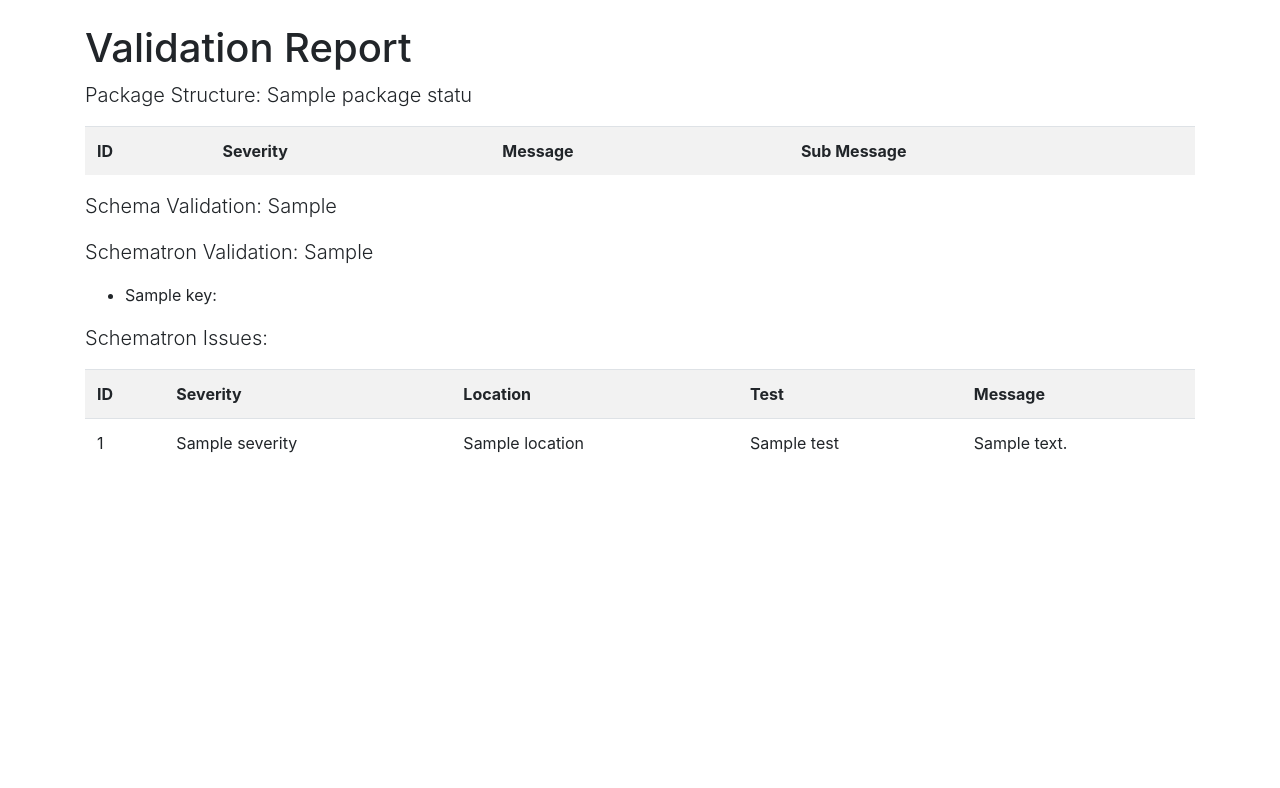
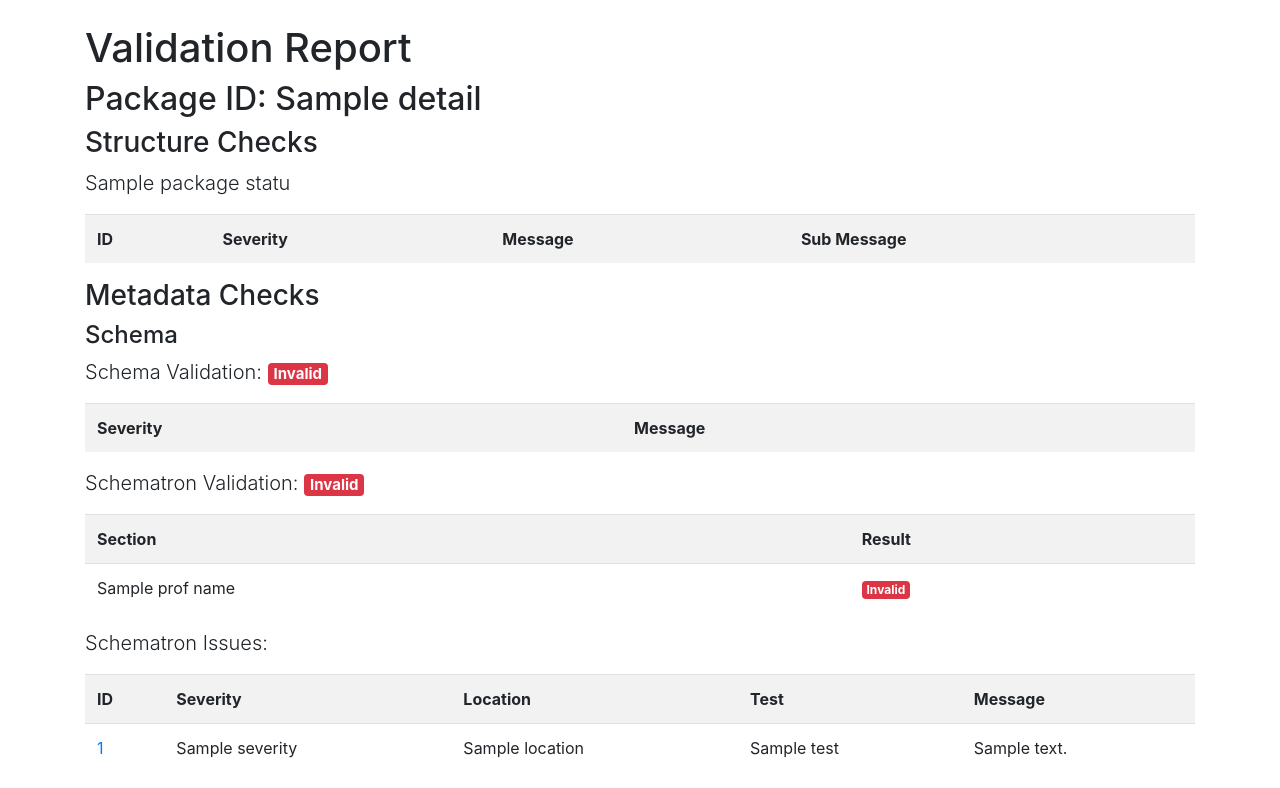
Before and after one commit to E-ARK-Software/eark-validator, a Flask app: template ip_validation/templates/validate.html in a window 1280 px wide. Shown: the part 56-844 px from the top of the page. Before the commit the page ends 509 px from the top, so only its background shows below. Run offline with Flask 2, Linux system fonts and the light colour scheme; the template is opened without the code that fills it: most values are stand-ins (such as "Sample title", 1, 10 or a date in 2020); lists and menus that the app fills with data are empty; some libraries are stand-ins or nearby versions.

Commit message:
FEAT: Improved reporting - package ID featured on validation report; - begun refactoring of METS validator with support for better error info; - full METS section names for validation report; - colour coding for metadata validation results; - minor help text improvements; and - tidied some warnings, e.g. unused imports.

```diff
--- a/ip_validation/controller.py
+++ b/ip_validation/controller.py
@@ -26,8 +26,6 @@
 import logging
 import os.path
 
-import lxml.etree as ET
-
 from flask import render_template, request, redirect, url_for
 from flask_negotiate import produces
 from werkzeug.exceptions import BadRequest, Forbidden, NotFound, Unauthorized, InternalServerError
@@ -35,7 +33,7 @@ from werkzeug.exceptions import BadRequest, Forbidden, NotFound, Unauthorized, I
 from ip_validation.infopacks.mets import MetsValidator
 
 from ip_validation.webapp import APP, __version__
-from ip_validation.infopacks.rules import ValidationProfile, TestResult
+from ip_validation.infopacks.rules import ValidationProfile
 import ip_validation.infopacks.information_package as IP
 
 ROUTES = True
@@ -87,14 +85,13 @@ def validate(digest):
         mets_path = os.path.join(struct_details.path, 'METS.xml')
         schema_result = validator.validate_mets(mets_path)
         # Now grab any errors
-        for error in validator.validation_errors:
-            schema_errors.append(str(error))
+        schema_errors = validator.validation_errors
 
         profile.validate(mets_path)
         prof_results = profile.get_results()
 
     return render_template('validate.html', details=struct_details, schema_result=schema_result,
-                           schema_errors=schema_errors,
+                           schema_errors=schema_errors, prof_names=ValidationProfile.NAMES,
                            schematron_result=profile.is_valid, profile_results=prof_results)
 
 @APP.route("/api/validate/", methods=['POST'])
--- a/ip_validation/infopacks/information_package.py
+++ b/ip_validation/infopacks/information_package.py
@@ -79,6 +79,11 @@ class PackageDetails:
     def path(self):
         """Get the package root directory path."""
         return self._path
+
+    @property
+    def name(self):
+        """Get the name of the package."""
+        return os.path.basename(os.path.normpath(self.path))
 
     @property
     def size(self):
--- a/ip_validation/infopacks/mets.py
+++ b/ip_validation/infopacks/mets.py
@@ -36,7 +36,7 @@ XLINK_NS = 'http://www.w3.org/1999/xlink'
 METS_NS = 'http://www.loc.gov/METS/'
 DILCIS_EXT_NS = 'https://DILCIS.eu/XML/METS/CSIPExtensionMETS'
 
-class MetsValidator(object):
+class MetsValidator():
     """Encapsulates METS schema validation."""
     def __init__(self, root):
         self.validation_errors = []
@@ -47,61 +47,63 @@ class MetsValidator(object):
 
     def validate_mets(self, mets):
         '''
-        Validates a Mets file. The Mets file is parsed with etree.iterparse(), which allows event-driven parsing of
-        large files. On certain events/conditions actions are taken, like file validation or adding Mets files found
-        inside representations to a list so that they will be evaluated later on.
+        Validates a Mets file. The Mets file is parsed with etree.iterparse(),
+        which allows event-driven parsing of large files. On certain events/conditions
+        actions are taken, like file validation or adding Mets files found inside
+        representations to a list so that they will be evaluated later on.
 
         @param mets:    Path leading to a Mets file that will be evaluated.
         @return:        Boolean validation result.
         '''
-        if mets.startswith('file://./'):
-            mets = os.path.join(self.rootpath, mets[9:])
-            # change self.rootpath so it fits any relative path found in the current (subsequent) mets
-            self.rootpath = mets.rsplit('/', 1)[0]
-        else:
-            self.rootpath = mets.rsplit('/', 1)[0]
-
+        # Handle relative package paths for representation METS files.
+        self.rootpath, mets = _handle_rel_paths(self.rootpath, mets)
         try:
             parsed_mets = etree.iterparse(mets, events=('start', 'end'), schema=self.schema_mets)
             for event, element in parsed_mets:
                 # Define what to do with specific tags.
-                if event == 'end' and element.tag == q(METS_NS, 'file'):
+                if event == 'end' and element.tag == _q(METS_NS, 'file'):
                     # files
                     # self.total_files += 1
                     element.clear()
                     while element.getprevious() is not None:
                         del element.getparent()[0]
-                elif event == 'end' and element.tag == q(METS_NS, 'div') and element.attrib['LABEL'].startswith('representations/'):
+                elif event == 'end' and \
+                    element.tag == _q(METS_NS, 'div') and \
+                    element.attrib['LABEL'].startswith('representations/'):
                     if fnmatch.fnmatch(element.attrib['LABEL'].rsplit('/', 1)[1], '*_mig-*'):
                         # representation mets files
                         rep = element.attrib['LABEL'].rsplit('/', 1)[1]
                         for child in element.getchildren():
-                            if child.tag == q(METS_NS, 'mptr'):
-                                metspath = child.attrib[q(XLINK_NS, 'href')]
+                            if child.tag == _q(METS_NS, 'mptr'):
+                                metspath = child.attrib[_q(XLINK_NS, 'href')]
                                 sub_mets = rep, metspath
                                 self.subsequent_mets.append(sub_mets)
                         element.clear()
                         while element.getprevious() is not None:
                             del element.getparent()[0]
-                elif event == 'end' and element.tag == q(METS_NS, 'dmdSec'):
+                elif event == 'end' and element.tag == _q(METS_NS, 'dmdSec'):
                     # dmdSec
                     pass
-                elif event == 'end' and element.tag == q(METS_NS, 'amdSec'):
+                elif event == 'end' and element.tag == _q(METS_NS, 'amdSec'):
                     pass
-        except etree.XMLSyntaxError as e:
-            self.validation_errors.append(e)
-        except BaseException as e:
-            self.validation_errors.append(e)
+        except etree.XMLSyntaxError as synt_err:
+            self.validation_errors.append(synt_err)
+        except BaseException as base_err:
+            self.validation_errors.append(base_err)
 
         if self.total_files != 0:
             self.validation_errors.append('File count yielded %d instead of 0.' % self.total_files)
 
-        if self.validation_errors and len(self.validation_errors) > 0:
-            print('Error log for METS file: ', mets)
-            for error in self.validation_errors:
-                print(error)
+        return len(self.validation_errors) == 0
 
-        return True if len(self.validation_errors) == 0 else False
+def _handle_rel_paths(rootpath, metspath):
+    if metspath.startswith('file://./'):
+        relpath = os.path.join(rootpath, metspath[9:])
+        # change self.rootpath to match any relative path found in the
+        # current (subsequent) mets
+        return relpath.rsplit('/', 1)[0], relpath
+    return metspath.rsplit('/', 1)[0], metspath
 
-def q(ns, v):
-    return '{{{}}}{}'.format(ns, v)
+
+def _q(_ns, _v):
+    return '{{{}}}{}'.format(_ns, _v)
--- a/ip_validation/infopacks/rules.py
+++ b/ip_validation/infopacks/rules.py
@@ -79,7 +79,16 @@ class ValidationRules():
 
 class ValidationProfile():
     """ A complete set of Schematron rule sets that comprise a complete validation profile."""
-    SECTIONS = ['root', 'hdr', 'amd', 'dmd', 'file', 'structmap']
+    NAMES = {
+        'root': 'METS Root',
+        'hdr': 'METS Header',
+        'amd': 'Adminstrative Metadata',
+        'dmd': 'Descriptive Metadata',
+        'file': 'File Section',
+        'structmap': 'Structural Map'
+    }
+    SECTIONS = NAMES.keys()
+
     def __init__(self):
         self.rulesets = {}
         self.results = {}
--- a/ip_validation/templates/home.html
+++ b/ip_validation/templates/home.html
@@ -18,12 +18,15 @@
           <div class="custom-file">
             <input type="file" class="custom-file-input" name="package">
             <label class="custom-file-label" for="file">Choose information packge to upload</label>
+            <span id="file-desc">Upload an E-ARK information package in zip, tar, tar.gz, tar.bz format.</span>
           </div>
           <div class="form-group">
             <label for="digest">Package SHA-1: </label>
             <input name="digest" type="text" class="form-control"  placeholder="SHA-1 hash of selected file." readonly >
+            <span id="sha-desc">This is calculated in your browser and used to ensure the package upload is error free.</span>
           </div>
           <button type="submit" class="btn btn-primary" disabled>Submit</button>
+          <p id="upload-desc">Upload the information package for validation.</p>
         </form>
       </div>
       <div class="col"></div>
--- a/ip_validation/templates/validate.html
+++ b/ip_validation/templates/validate.html
@@ -2,7 +2,9 @@
 {% block title %}Home{% endblock %}
 {% block page_content %}
 <h1>Validation Report</h1>
-<p class="lead">Package Structure: {{ details.package_status.name }}</p>
+<h2>Package ID: {{ details.name }}</h2>
+<h3>Structure Checks</h3>
+<p class='lead {{ details.package_status.name|lower }}'>{{ details.package_status.name }}</p>
 <table class="table table-striped">
   <tr>
     <th>ID</th>
@@ -11,20 +13,36 @@
     <th>Sub Message</th>
   </tr>
   {{ struct_rows(details.errors) }}
+</table>
 
+<h3>Metadata Checks</h3>
+<h4>Schema</h4>
+<p class="lead">Schema Validation: {{ validation_badge(schema_result) }}</p>
+<table class="table table-striped">
+  <tr>
+    <th>Severity</th>
+    <th>Message</th>
+  </tr>
+  {% for error in schema_errors %}
+    <tr>
+      <td>Error</td>
+      <td>{{ error.msg }}</td>
+    </tr>
+  {% endfor %}
 </table>
-<p class="lead">Schema Validation: {{ schema_result }}</p>
-<ul>
-  {% for error in schema_errors %}
-    <li>{{ error }}</li>
+<p class="lead">Schematron Validation: {{ validation_badge(schematron_result) }}</p>
+<table class="table table-striped">
+  <tr>
+    <th>Section</th>
+    <th>Result</th>
+  </tr>
+  {% for key, value in profile_results.items() %}
+  <tr>
+    <td>{{ prof_names[key] }}</td>
+    <td>{{ validation_badge(value.is_valid) }}</td>
+  </tr>
   {% endfor %}
-</ul>
-<p class="lead">Schematron Validation: {{ schematron_result }}</p>
-<ul>
-  {% for key, value in profile_results.items() %}
-    <li>{{ key }}: {{ value.is_valid }}</li>
-  {% endfor %}
-</ul>
+</table>
 <p class="lead">Schematron Issues:</p>
 <table class="table table-striped">
   <tr>
@@ -54,7 +72,7 @@
 
 {% macro prop_row(issue) %}
   <tr>
-    <td>{{ issue.rule_id }}</td>
+    <td>{{ rule_link(issue.rule_id) }}</td>
     <td>{{ issue.severity.name }}</td>
     <td>{{ issue.location.location }}</td>
     <td>{{ issue.location.test }}</td>
@@ -70,9 +88,21 @@
 
 {% macro struct_row(error) %}
   <tr>
-    <td>{{ error.rule_id }}</td>
+    <td>{{ rule_link(error.rule_id) }}</td>
     <td>{{ error.severity.name }}</td>
     <td>{{ error.message }}</td>
     <td>{{ error.sub_message }}</td>
   </tr>
-{% endmacro -%}
+{% endmacro %}
+
+{% macro validation_badge(result) %}
+  <span class="{{ validation_badge_class(result) }}">{% if result == true %}Valid{% else %}Invalid{% endif %}</span>
+{% endmacro %}
+
+{% macro validation_badge_class(result) %}
+  badge badge-{% if result == true %}success{% else %}danger{% endif %}
+{% endmacro %}
+
+{% macro rule_link(rule_id) %}
+  <a href="https://earkcsip.dilcis.eu/#{{ rule_id }}">{{ rule_id }}</a>
+{% endmacro %}
```
